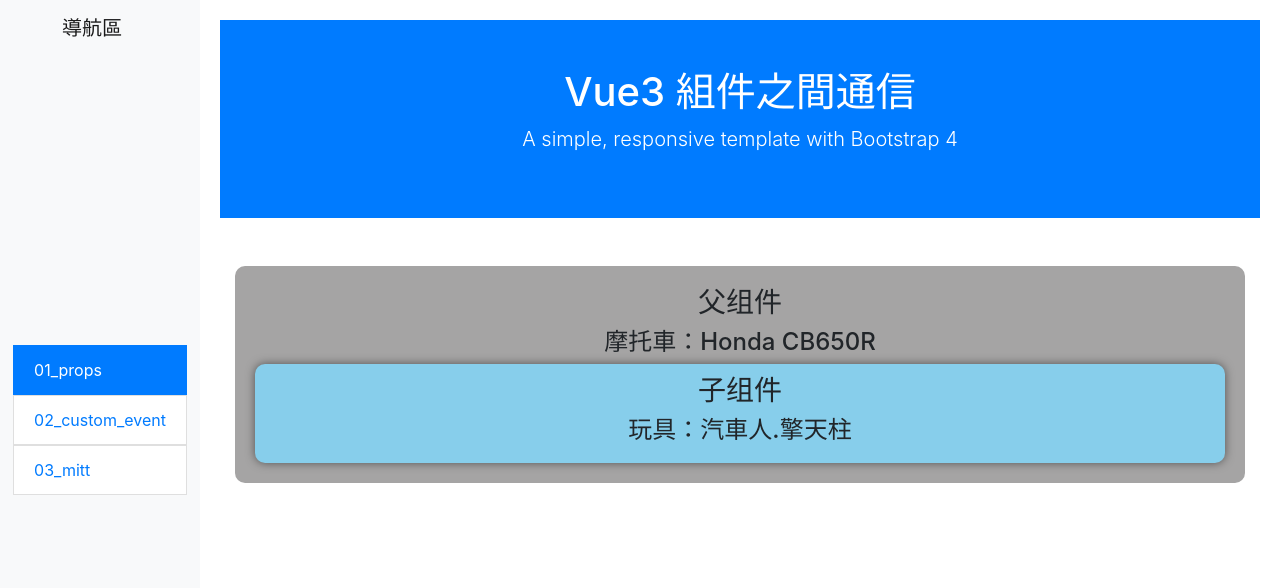
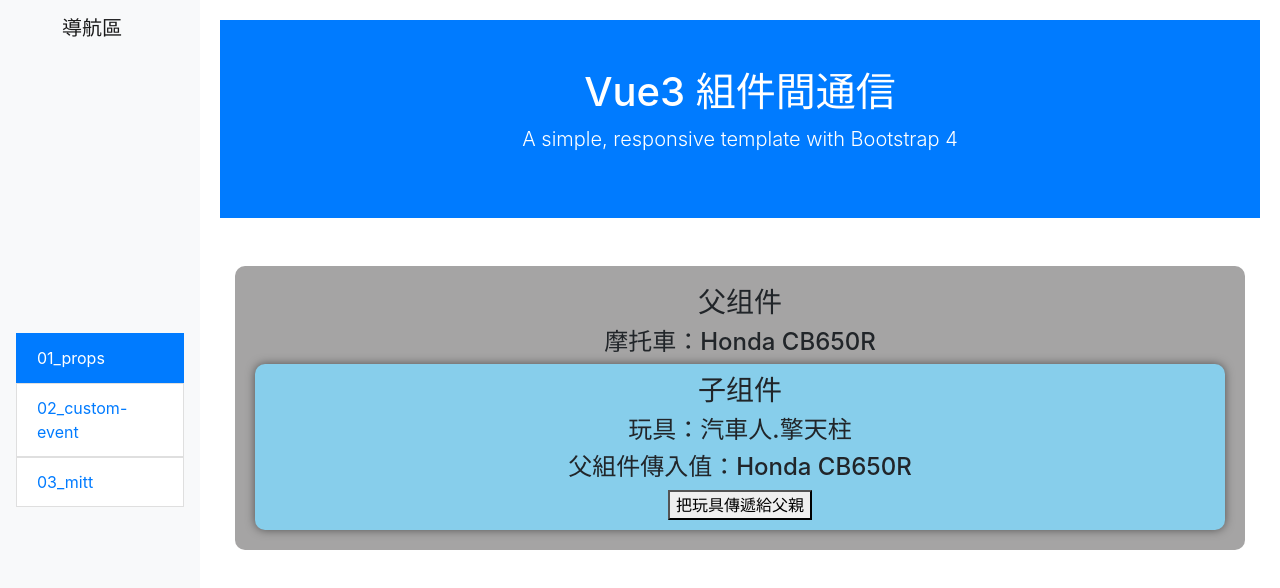
Before and after one commit to lightblueskyline/ShangGuiGu_YuShenXinBan_Vue3_2024, a Vue app in the folder code/vue3_test/: page /01_props in a window 1280 px wide. Shown: the top 588 px of the page. Built offline with nearby package versions, Linux system fonts and the light colour scheme.

Commit message:
2024/07/22 52 組件通信方式1 props

```diff
--- a/code/vue3_test/index.html
+++ b/code/vue3_test/index.html
@@ -15,12 +15,12 @@
   <div id="app"></div>
   <script type="module" src="/src/main.ts"></script>
   <!-- jQuery and JavaScript Bundle with Popper -->
-  <script src="https://cdn.bootcdn.net/ajax/libs/jquery/3.5.1/jquery.slim.js"
+  <!-- <script src="https://cdn.bootcdn.net/ajax/libs/jquery/3.5.1/jquery.slim.js"
     integrity="sha384-DfXdz2htPH0lsSSs5nCTpuj/zy4C+OGpamoFVy38MVBnE+IbbVYUew+OrCXaRkfj"
     crossorigin="anonymous"></script>
   <script src="https://cdn.bootcdn.net/ajax/libs/twitter-bootstrap/4.6.2/js/bootstrap.bundle.min.js"
     integrity="sha384-7ymO4nGrkm372HoSbq1OY2DP4pEZnMiA+E0F3zPr+JQQtQ82gQ1HPY3QIVtztVua"
-    crossorigin="anonymous"></script>
+    crossorigin="anonymous"></script> -->
 </body>
 
 </html>
--- a/code/vue3_test/src/App.vue
+++ b/code/vue3_test/src/App.vue
@@ -9,7 +9,7 @@
                 </li>
                 <li class="nav-item">
                     <router-link active-class="active" class="list-group-item"
-                        to="/02_custom_event">02_custom_event</router-link>
+                        to="/02_custom_event">02_custom-event</router-link>
                 </li>
                 <li class="nav-item">
                     <router-link active-class="active" class="list-group-item" to="/03_mitt">03_mitt</router-link>
@@ -23,7 +23,7 @@
         <!-- Header -->
         <header class="bg-primary text-white text-center py-5">
             <div class="container">
-                <h1>Vue3 組件之間通信</h1>
+                <h1>Vue3 組件間通信</h1>
                 <p class="lead">A simple, responsive template with Bootstrap 4</p>
             </div>
         </header>
--- a/code/vue3_test/src/pages/01_props/Child.vue
+++ b/code/vue3_test/src/pages/01_props/Child.vue
@@ -2,6 +2,8 @@
     <div class="child">
         <h3>子组件</h3>
         <h4>玩具：{{ toy }}</h4>
+        <h4>父組件傳入值：{{ car }}</h4>
+        <button @click="sendToy(toy)">把玩具傳遞給父親</button>
     </div>
 </template>
 
@@ -9,6 +11,19 @@
 import { ref } from 'vue'
 
 let toy = ref('汽車人.擎天柱')
+
+/**
+ * 聲明接收 props
+ */
+defineProps(['car', 'sendToy'])
+// let props = defineProps(['car', 'sendToy'])
+
+/**
+ * 把玩具傳遞給父親
+ */
+// function sendToyToFatcher() {
+//     props.sendToy(toy.value)
+// }
 </script>
 
 <style scoped>
--- a/code/vue3_test/src/pages/01_props/Father.vue
+++ b/code/vue3_test/src/pages/01_props/Father.vue
@@ -2,7 +2,8 @@
     <div class="father">
         <h3>父组件</h3>
         <h4>摩托車：{{ car }}</h4>
-        <Child></Child>
+        <h4 v-show="toy">子組件傳入值：{{ toy }}</h4>
+        <Child :car="car" :sendToy="getToyFromChild"></Child>
     </div>
 </template>
 
@@ -11,6 +12,15 @@ import { ref } from 'vue'
 import Child from './Child.vue'
 
 let car = ref('Honda CB650R')
+let toy = ref('')
+
+/**
+ * props 子傳父
+ */
+function getToyFromChild(param: string) {
+    console.log('子傳父：', param)
+    toy.value = param
+}
 </script>
 
 <style scoped>
```
